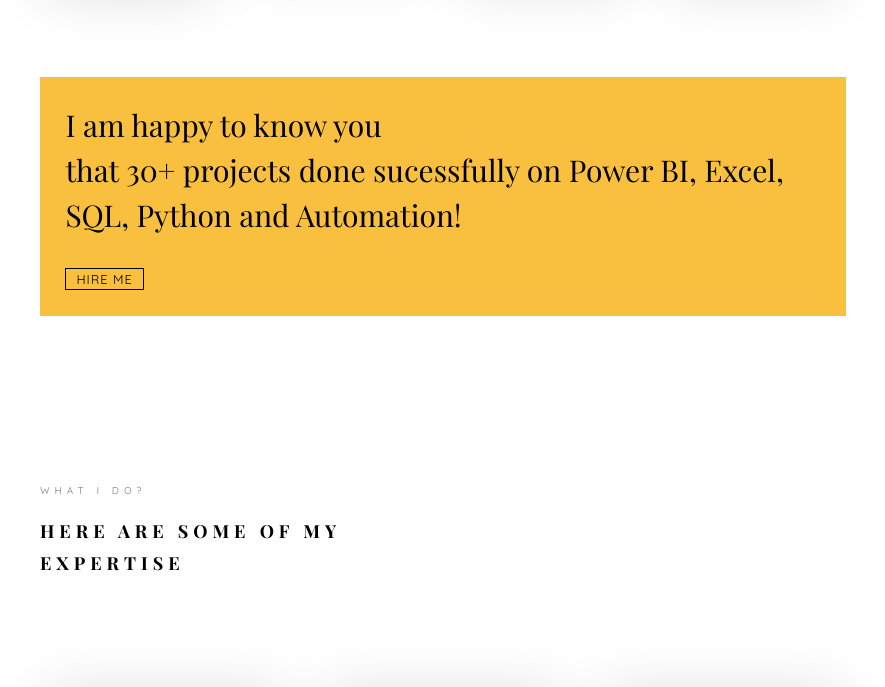
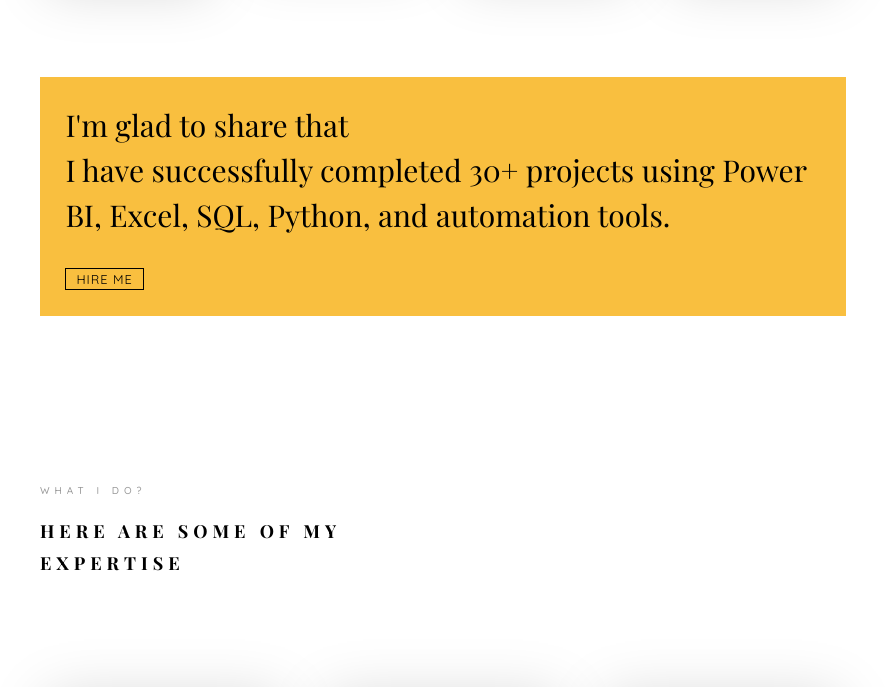
Before and after one commit to SagarKumarDalai/SagarKumarDalai, a plain HTML site: page index.html in a window 1280 px wide. Shown: the part 1434-2121 px from the top of the page, without its empty margins (347-1232 px from the left). Drawn offline with nearby package versions, Linux system fonts and the light colour scheme; files whose address does not match are found by name; a web font is replaced by a local one.

Commit message:
Update index.html

```diff
--- a/index.html
+++ b/index.html
@@ -213,7 +213,7 @@
 							<div class="row">
 								<div class="col-md-12 animate-box" data-animate-effect="fadeInLeft">
 									<div class="hire">
-										<h2>I am happy to know you <br>that 30+ projects done sucessfully on Power BI, Excel, SQL, Python and Automation!</h2>
+										<h2>I'm glad to share that <br>I have successfully completed 30+ projects using Power BI, Excel, SQL, Python, and automation tools.</h2>
 										<a href="#" class="btn-hire">Hire me</a>
 									</div>
 								</div>
```
